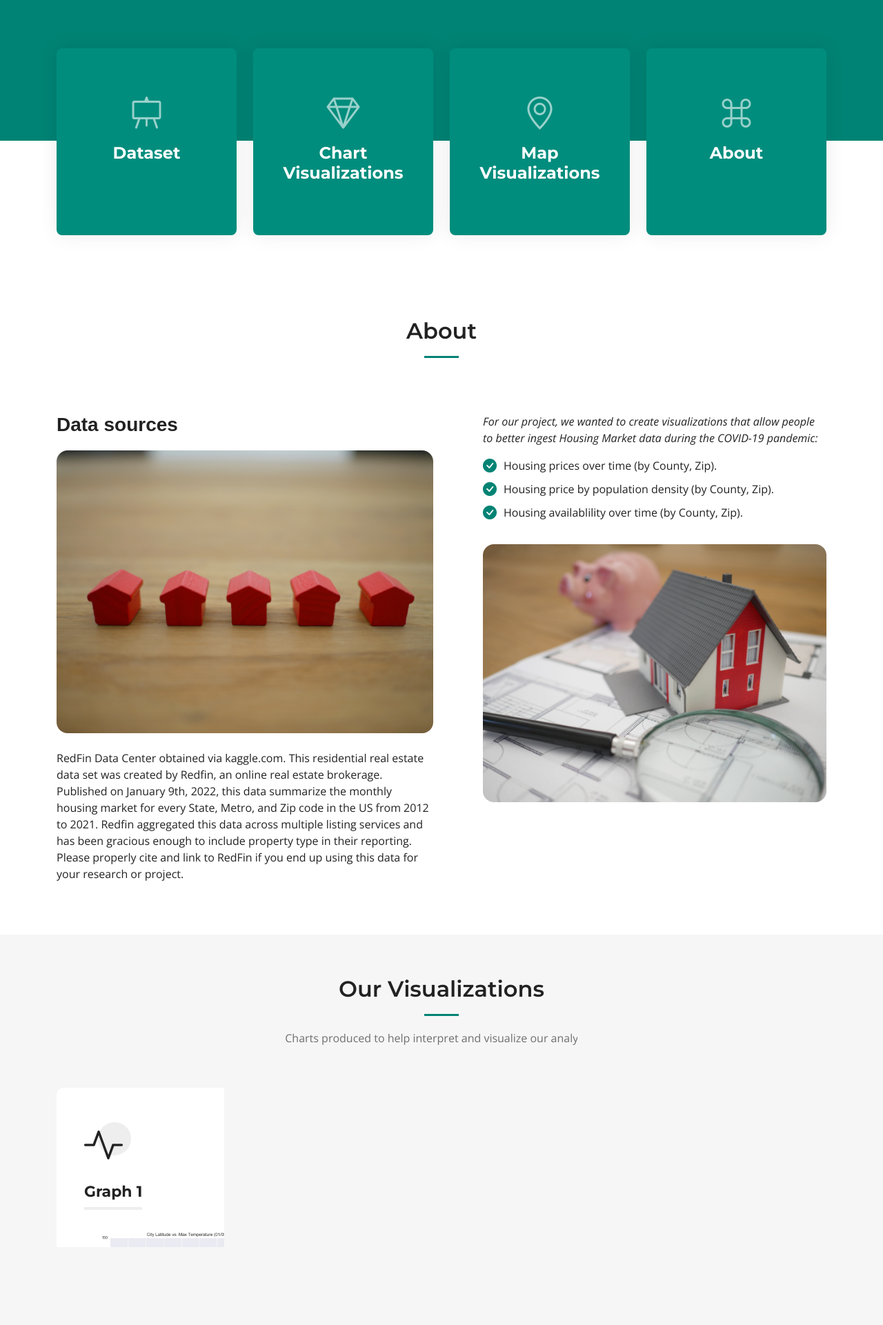
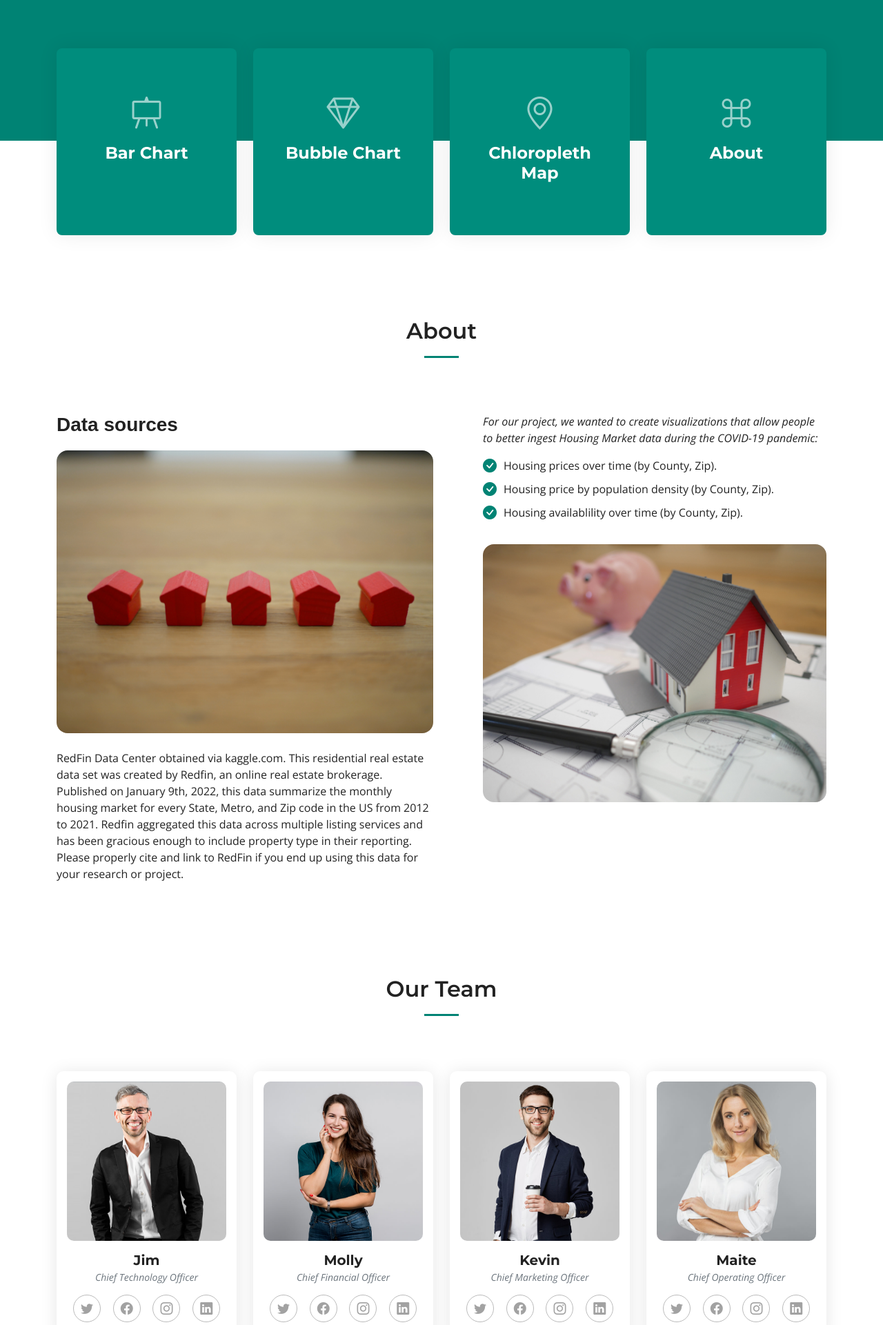
Before and after one commit to mbruns13/redfin_housing_data, a Flask app: template Code/templates/index.html in a window 1280 px wide. Shown: the part 495-2416 px from the top of the page at 69% size. Run offline with Flask 2, Linux system fonts and the light colour scheme; the template is opened without the code that fills it, so the values that code supplies are empty; a map, chart or similar area stays blank; parts of the project's set-up code (start-up, migrations or seed data) failed here and were passed over; some libraries are stand-ins or nearby versions.

Commit message:
Update index.html

```diff
--- a/Code/templates/index.html
+++ b/Code/templates/index.html
@@ -85,7 +85,7 @@
                     <div class="col-xl-3 col-md-6" data-aos="fade-up" data-aos-delay="100">
                         <div class="icon-box">
                             <div class="icon"><i class="bi bi-easel"></i></div>
-                            <h4 class="title"><a href="dataset.html" class="stretched-link">Dataset</a></h4>
+                            <h4 class="title"><a href="graphs.html" class="stretched-link">Bar Chart</a></h4>
                         </div>
                     </div>
                     <!--End Icon Box -->
@@ -93,7 +93,7 @@
                     <div class="col-xl-3 col-md-6" data-aos="fade-up" data-aos-delay="200">
                         <div class="icon-box">
                             <div class="icon"><i class="bi bi-gem"></i></div>
-                            <h4 class="title"><a href="#services" class="stretched-link">Chart Visualizations</a></h4>
+                            <h4 class="title"><a href="bubble.html" class="stretched-link">Bubble Chart</a></h4>
                         </div>
                     </div>
                     <!--End Icon Box -->
@@ -101,7 +101,7 @@
                     <div class="col-xl-3 col-md-6" data-aos="fade-up" data-aos-delay="300">
                         <div class="icon-box">
                             <div class="icon"><i class="bi bi-geo-alt"></i></div>
-                            <h4 class="title"><a href="bubble.html" class="stretched-link">Map Visualizations</a></h4>
+                            <h4 class="title"><a href="chloropleth.html" class="stretched-link">Chloropleth Map</a></h4>
                         </div>
                     </div>
                     <!--End Icon Box -->
@@ -169,101 +169,6 @@
             </div>
         </section>
         <!-- End About Us Section -->
-
-        <!-- ======= Our Services Section ======= -->
-        <section id="services" class="services sections-bg">
-            <div class="container" data-aos="fade-up">
-
-                <div class="section-header">
-                    <h2>Our Visualizations</h2>
-                    <p>Charts produced to help interpret and visualize our analyses.</p>
-                </div>
-
-                <div class="row gy-4" data-aos="fade-up" data-aos-delay="100">
-
-                    <div class="col-lg-4 col-md-6">
-                        <div class="service-item  position-relative">
-                            <div class="icon">
-                                <i class="bi bi-activity"></i>
-                            </div>
-                            <h3>Graph 1</h3>
-                            <!-- <p>Provident nihil minus qui consequatur non omnis maiores. Eos accusantium minus dolores iure perferendis tempore et consequatur.</p> -->
-                            <img class="graph1" style="width:300px;" src="./../static/test_images/Fig1.png" href="">
-                            <a href="graphs.html" class="readmore stretched-link">Read more <i class="bi bi-arrow-right"></i></a>
-                        </div>
-                    </div>
-                    <!-- End Service Item -->
-
-                    <div class="col-lg-4 col-md-6">
-                        <div class="service-item position-relative">
-                            <div class="icon">
-                                <i class="bi bi-broadcast"></i>
-                            </div>
-                            <h3>Graph 2</h3>
-                            <!-- <p>Ut autem aut autem non a. Sint sint sit facilis nam iusto sint. Libero corrupti neque eum hic non ut nesciunt dolorem.</p> -->
-                            <img class="graph2" style="width:300px;" src="./../static/test_images/Fig2.png" href="">
-                            <a href="graphs.html" class="readmore stretched-link">Read more <i class="bi bi-arrow-right"></i></a>
-                        </div>
-                    </div>
-                    <!-- End Service Item -->
-
-                    <div class="col-lg-4 col-md-6">
-                        <div class="service-item position-relative">
-                            <div class="icon">
-                                <i class="bi bi-easel"></i>
-                            </div>
-                            <h3>Graph 3</h3>
-                            <!-- <p>Ut excepturi voluptatem nisi sed. Quidem fuga consequatur. Minus ea aut. Vel qui id voluptas adipisci eos earum corrupti.</p> -->
-                            <img class="graph3" style="width:300px;" src="./../static/test_images/Fig3.png" href="">
-                            <a href="graphs.html" class="readmore stretched-link">Read more <i class="bi bi-arrow-right"></i></a>
-                        </div>
-                    </div>
-                    <!-- End Service Item -->
-
-                    <div class="col-lg-4 col-md-6">
-                        <div class="service-item position-relative">
-                            <div class="icon">
-                                <i class="bi bi-bounding-box-circles"></i>
-                            </div>
-                            <h3>Graph 4</h3>
-                            <!-- <p>Non et temporibus minus omnis sed dolor esse consequatur. Cupiditate sed error ea fuga sit provident adipisci neque.</p> -->
-                            <img class="graph4" style="width:300px;" src="./../static/test_images/Fig4.png" href="">
-                            <a href="graphs.html" class="readmore stretched-link">Read more <i class="bi bi-arrow-right"></i></a>
-                        </div>
-                    </div>
-                    <!-- End Service Item -->
-
-                    <div class="col-lg-4 col-md-6">
-                        <div class="service-item position-relative">
-                            <div class="icon">
-                                <i class="bi bi-calendar4-week"></i>
-                            </div>
-                            <h3>Graph 5</h3>
-                            <!-- <p>Cumque et suscipit saepe. Est maiores autem enim facilis ut aut ipsam corporis aut. Sed animi at autem alias eius labore.</p> -->
-                            <img class="graph5" style="width:300px;" src="./../static/test_images/Fig1.png" href="">
-                            <a href="graphs.html" class="readmore stretched-link">Read more <i class="bi bi-arrow-right"></i></a>
-                        </div>
-                    </div>
-                    <!-- End Service Item -->
-
-                    <div class="col-lg-4 col-md-6">
-                        <div class="service-item position-relative">
-                            <div class="icon">
-                                <i class="bi bi-chat-square-text"></i>
-                            </div>
-                            <h3>Graph 6</h3>
-                            <!-- <p>Hic molestias ea quibusdam eos. Fugiat enim doloremque aut neque non et debitis iure. Corrupti recusandae ducimus enim.</p> -->
-                            <img class="graph6" style="width:300px;" src="./../static/test_images/Fig2.png" href="">
-                            <a href="graphs.html" class="readmore stretched-link">Read more <i class="bi bi-arrow-right"></i></a>
-                        </div>
-                    </div>
-                    <!-- End Service Item -->
-
-                </div>
-
-            </div>
-        </section>
-        <!-- End Our Services Section -->
 
         <!-- ======= Our Team Section ======= -->
         <section id="team" class="team">
```
